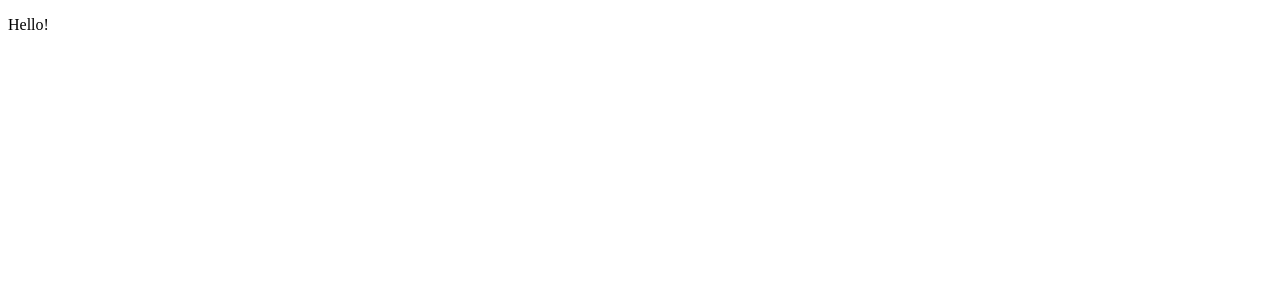
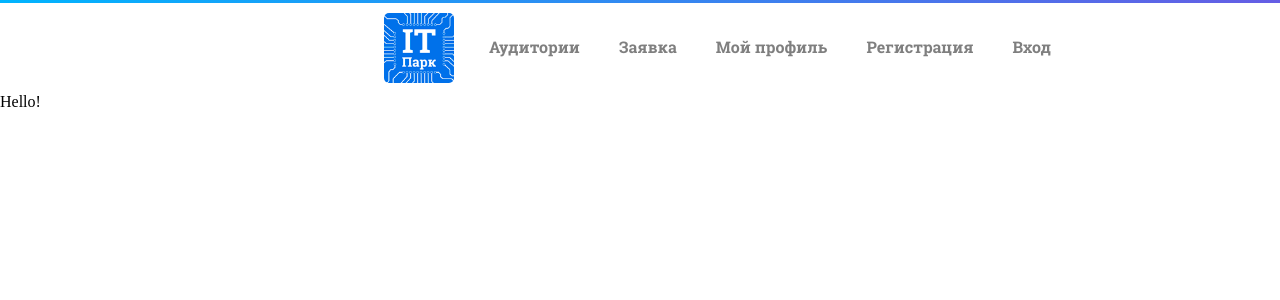
Before and after one commit to AL3XD3V/ITParkClassroomPlanner, a PHP site: page / in a window 1280 px wide. Before the commit the part shown is almost empty. Shown: the top 300 px of the page. Run offline with PHP 8.4, Linux system fonts and the light colour scheme.

Commit message:
first version of index.php + add css, font, logo

```diff
--- /dev/null
+++ b/css/style.css
@@ -0,0 +1,57 @@
+@font-face {
+  font-family: "RobotoSlab-bold";
+  src: url("../fonts/RobotoSlab-Bold.ttf");
+  font-style: normal;
+  font-weight: normal;
+}
+
+* {
+  margin: 0px;
+  padding: 0px;
+}
+
+.top-line {
+  background: linear-gradient(135deg, #00b4fe 0%,#655de4 100%);
+  height: 3px;
+}
+
+.nav-bar {
+  height: 70px;
+  margin: 10px;
+  margin-left: 30%;
+}
+
+.logo {
+  width: 70px;
+  height: 70px;
+  display: inline-block;
+  float: left;
+}
+
+.logo img {
+  height: 70px;
+  border-radius: 5px;
+}
+
+.menu {
+  float: left;
+  width: 70%;
+  height: 70px;
+  display: inline-block;
+  vertical-align: middle;
+}
+
+ul {
+  padding-top: 23px;
+}
+
+.menu > ul > li {
+  display: inline;
+  padding-left: 35px;
+}
+
+.menu > ul > li > a {
+  text-decoration: none;
+  color: rgba(0, 0, 0, 0.5);
+  font-family: RobotoSlab-bold;
+}
--- a/index.php
+++ b/index.php
@@ -3,8 +3,35 @@
   <head>
     <meta charset="utf-8">
     <title>Welcome!</title>
+    <link rel="stylesheet" href="css/style.css">
   </head>
   <body>
+    <div class="top-line">
+    </div>
+    <div class="nav-bar">
+      <div class="logo">
+        <img src="img/park-logo.png" alt="IT-Park">
+      </div>
+      <div class="menu">
+        <ul>
+          <li>
+            <a class="menu-link" href="classroom.php">Аудитории</a>
+          </li>
+          <li>
+            <a class="menu-link" href="request.php">Заявка</a>
+          </li>
+          <li>
+            <a class="menu-link" href="profile.php">Мой профиль</a>
+          </li>
+          <li>
+            <a class="menu-link" href="reg.php">Регистрация</a>
+          </li>
+          <li>
+            <a class="menu-link" href="login.php">Вход</a>
+          </li>
+        </ul>
+      </div>
+    </div>
     <p>Hello!</p>
   </body>
 </html>
```
Also changed, not shown: fonts/RobotoSlab-Bold.ttf (added), fonts/RobotoSlab-Regular.ttf (added), img/park-logo.png (added).
